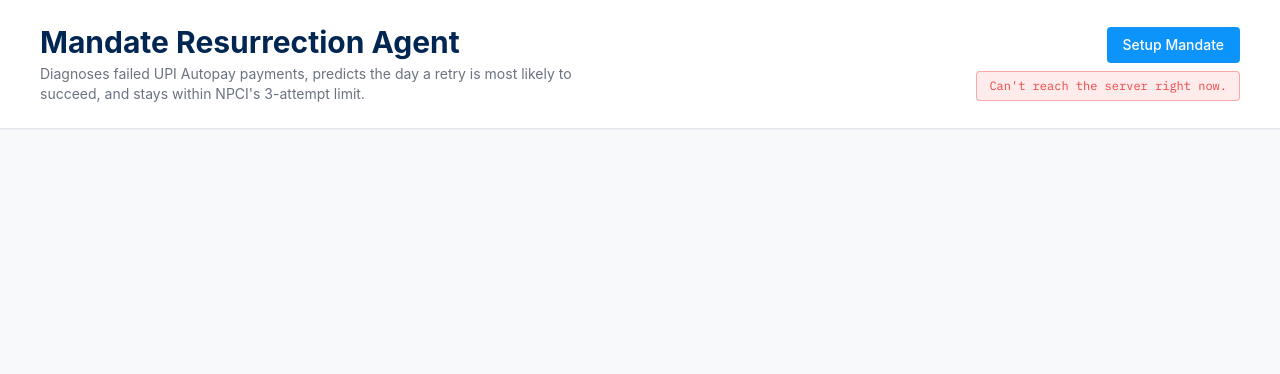
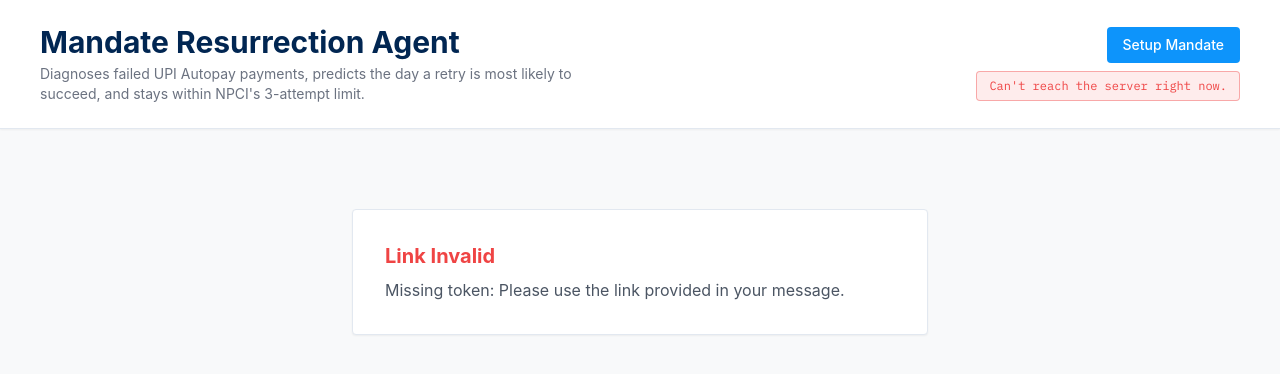
Before and after one commit to vishal-muralidharan/razorpay-buildathon, a React (Vite) app in the folder frontend/: page /schedule in a window 1280 px wide. Shown: the top 374 px of the page. Built offline with nearby package versions, Linux system fonts and the light colour scheme; no server answers.

Commit message:
feat(ui): add customer scheduling UI and real-time dashboard polling
- Added Schedule.jsx component for customer self-serve date selection via JWT link
- Updated App.jsx to include refreshTransactions in the polling loop for real-time dashboard updates

```diff
--- a/frontend/src/App.jsx
+++ b/frontend/src/App.jsx
@@ -7,6 +7,7 @@ import TransactionTable from "./components/TransactionTable";
 import { Routes, Route, Link } from "react-router-dom";
 import AuditDrawer from "./components/AuditDrawer";
 import Checkout from "./Checkout";
+import Schedule from "./Schedule";
 
 const POLL_MS = 8000;
 
@@ -47,13 +48,13 @@ export default function App() {
 
   useEffect(() => {
     refresh();
-    const id = setInterval(refresh, POLL_MS);
+    refreshTransactions();
+    const id = setInterval(() => {
+      refresh();
+      refreshTransactions();
+    }, POLL_MS);
     return () => clearInterval(id);
-  }, [refresh]);
-
-  useEffect(() => {
-    refreshTransactions();
-  }, [refreshTransactions]);
+  }, [refresh, refreshTransactions]);
 
   function handleChanged() {
     refresh();
@@ -127,6 +128,7 @@ export default function App() {
       <Routes>
         <Route path="/" element={<Dashboard />} />
         <Route path="/checkout" element={<Checkout />} />
+        <Route path="/schedule" element={<Schedule />} />
       </Routes>
     </div>
   );
--- /dev/null
+++ b/frontend/src/Schedule.jsx
@@ -0,0 +1,115 @@
+import { useState, useEffect } from "react";
+import { useSearchParams } from "react-router-dom";
+import { api } from "./api";
+
+export default function Schedule() {
+  const [searchParams] = useSearchParams();
+  const token = searchParams.get("token");
+
+  const [txnId, setTxnId] = useState(null);
+  const [date, setDate] = useState("");
+  const [status, setStatus] = useState("idle"); // idle, loading, success, error
+  const [errorMsg, setErrorMsg] = useState("");
+
+  useEffect(() => {
+    if (token) {
+      try {
+        const payload = JSON.parse(atob(token.split(".")[1]));
+        if (payload.txn_id) {
+          setTxnId(payload.txn_id);
+        } else {
+          setStatus("error");
+          setErrorMsg("Invalid link: Missing transaction reference.");
+        }
+      } catch (e) {
+        setStatus("error");
+        setErrorMsg("Invalid link: The URL appears to be malformed.");
+      }
+    } else {
+      setStatus("error");
+      setErrorMsg("Missing token: Please use the link provided in your message.");
+    }
+  }, [token]);
+
+  const handleSubmit = async (e) => {
+    e.preventDefault();
+    if (!date) return;
+    setStatus("loading");
+    setErrorMsg("");
+
+    try {
+      // Convert local date selection to a full ISO string
+      const chosenDate = new Date(date).toISOString();
+      await api.chooseDate(txnId, chosenDate, token);
+      setStatus("success");
+    } catch (err) {
+      setStatus("error");
+      setErrorMsg(err.message || "Failed to schedule retry. Your link may have expired.");
+    }
+  };
+
+  if (status === "error" && !txnId) {
+    return (
+      <div className="max-w-xl mx-auto mt-20 p-8 bg-white rounded shadow-sm border border-rzp-border">
+        <h2 className="text-xl font-bold text-status-error mb-2">Link Invalid</h2>
+        <p className="text-gray-600">{errorMsg}</p>
+      </div>
+    );
+  }
+
+  return (
+    <div className="max-w-xl mx-auto mt-20 p-8 bg-white rounded shadow-sm border border-rzp-border">
+      {status === "success" ? (
+        <div className="text-center py-6">
+          <div className="w-16 h-16 bg-green-100 text-status-success rounded-full flex items-center justify-center mx-auto mb-4">
+            <svg className="w-8 h-8" fill="none" viewBox="0 0 24 24" stroke="currentColor">
+              <path strokeLinecap="round" strokeLinejoin="round" strokeWidth={2} d="M5 13l4 4L19 7" />
+            </svg>
+          </div>
+          <h2 className="text-2xl font-bold text-rzp-navy mb-2">Payment Scheduled</h2>
+          <p className="text-gray-600 mb-6">
+            We've paused automatic retries and will attempt your payment on the date you picked.
+          </p>
+        </div>
+      ) : (
+        <>
+          <h2 className="text-2xl font-bold text-rzp-navy mb-2">Schedule your payment</h2>
+          <p className="text-gray-500 mb-6 text-sm">
+            Choose a date before the end of your billing cycle to retry your pending UPI Autopay mandate.
+          </p>
+
+          <form onSubmit={handleSubmit} className="space-y-6">
+            <div>
+              <label htmlFor="date" className="block text-sm font-medium text-rzp-navy mb-2">
+                Preferred Retry Date
+              </label>
+              <input
+                type="date"
+                id="date"
+                required
+                min={new Date().toISOString().split("T")[0]}
+                value={date}
+                onChange={(e) => setDate(e.target.value)}
+                className="w-full border border-gray-300 rounded px-4 py-2 focus:outline-none focus:ring-1 focus:ring-rzp-blue focus:border-rzp-blue"
+              />
+            </div>
+
+            {status === "error" && errorMsg && (
+              <div className="p-3 bg-red-50 text-status-error text-sm rounded border border-red-100">
+                {errorMsg}
+              </div>
+            )}
+
+            <button
+              type="submit"
+              disabled={status === "loading" || !date}
+              className="w-full bg-rzp-blue hover:bg-blue-600 text-white font-medium py-3 px-4 rounded transition-colors disabled:opacity-50 disabled:cursor-not-allowed"
+            >
+              {status === "loading" ? "Scheduling..." : "Confirm Date"}
+            </button>
+          </form>
+        </>
+      )}
+    </div>
+  );
+}
```
